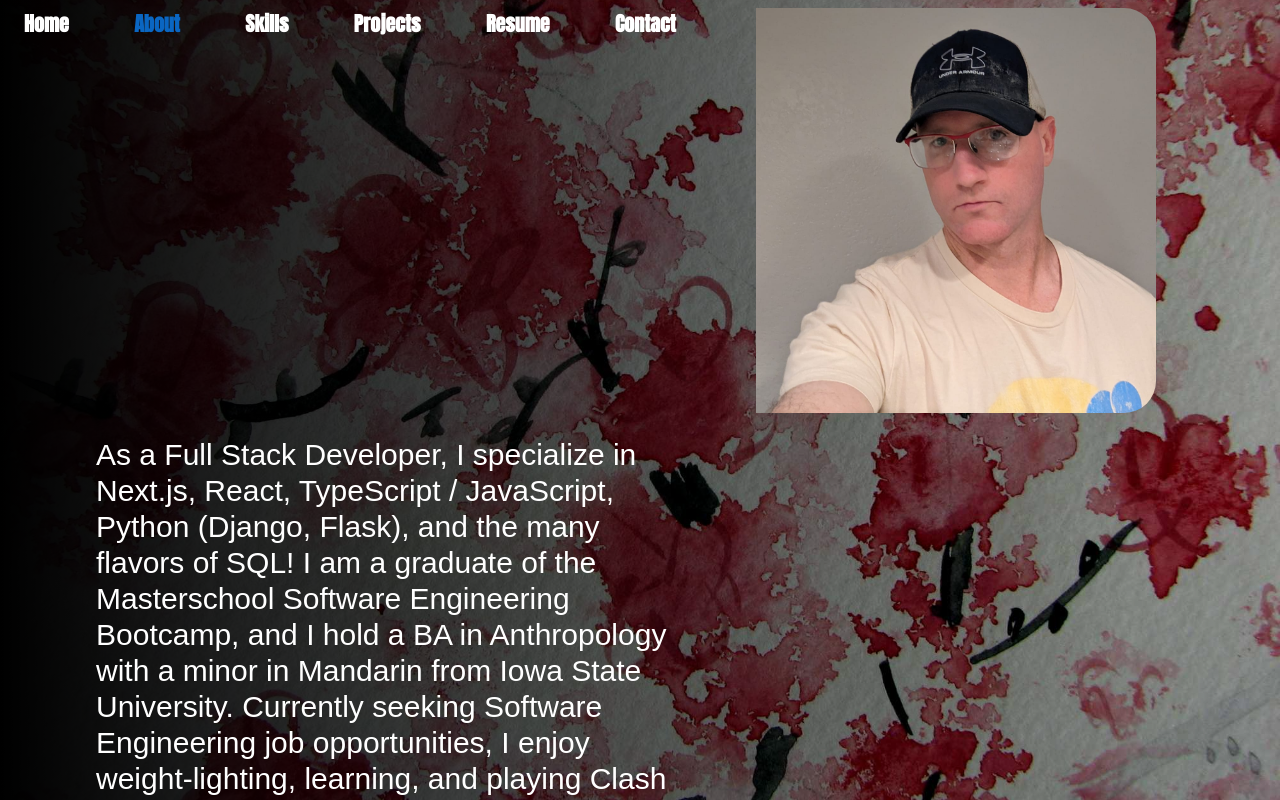
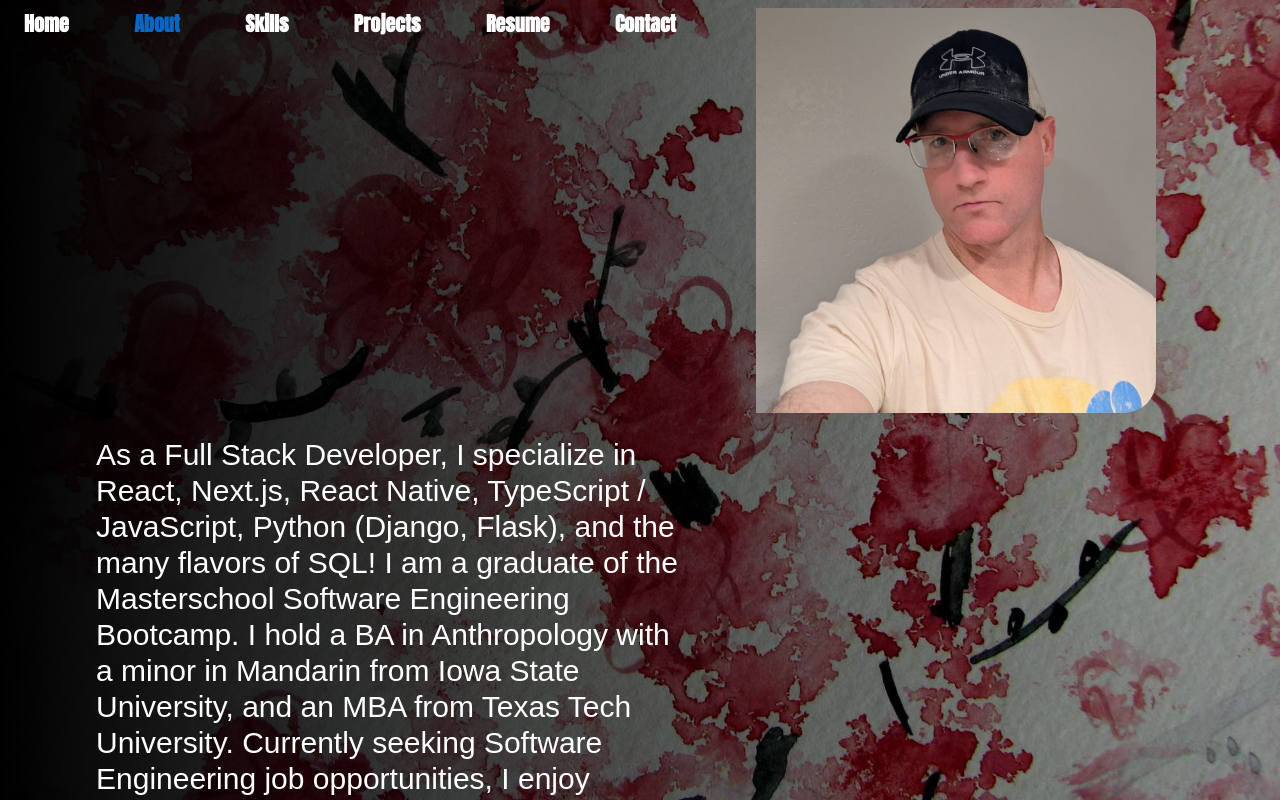
Before and after one commit to Jkhall81/React-Portfolio, a Next.js app: page /about in a window 1280 px wide. Built offline with nearby package versions, Linux system fonts and the light colour scheme; a web font is replaced by a local one.

Commit message:
update to about section.

```diff
--- a/components/useClient/AboutUseClient.tsx
+++ b/components/useClient/AboutUseClient.tsx
@@ -38,13 +38,14 @@
             className={`${lusitana.className} flex-1 flex justify-center items-center text-white text-xl sm:text-3xl p-4 sm:ml-[5rem]`}
           >
             <p>
-              As a Full Stack Developer, I specialize in Next.js, React,
-              TypeScript / JavaScript, Python (Django, Flask), and the many
-              flavors of SQL! I am a graduate of the Masterschool Software
-              Engineering Bootcamp, and I hold a BA in Anthropology with a minor
-              in Mandarin from Iowa State University. Currently seeking Software
-              Engineering job opportunities, I enjoy weight-lighting, learning,
-              and playing Clash Royale during coding breaks.
+              As a Full Stack Developer, I specialize in React, Next.js, React
+              Native, TypeScript / JavaScript, Python (Django, Flask), and the
+              many flavors of SQL! I am a graduate of the Masterschool Software
+              Engineering Bootcamp. I hold a BA in Anthropology with a minor in
+              Mandarin from Iowa State University, and an MBA from Texas Tech
+              University. Currently seeking Software Engineering job
+              opportunities, I enjoy weight-lighting, learning, and playing
+              Clash Royale during coding breaks.
             </p>
           </motion.div>
           <div className="hidden flex-1 sm:flex justify-center items-center text-white">
```
